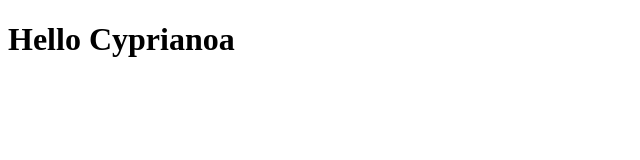
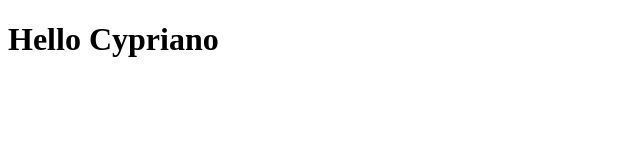
Before and after one commit to cyprianogarcia/clone-tabnews, a Next.js app: page / in a window 1280 px wide. Shown: the top 160 px of the page, without its empty margins (0-640 px from the left). Built offline with nearby package versions, Linux system fonts and the light colour scheme.

Commit message:
teste de status dos arquivos para commit

```diff
--- a/pages/index.js
+++ b/pages/index.js
@@ -1,5 +1,5 @@
 function Home(){
-    return <h1>Hello Cyprianoa</h1>;
+    return <h1>Hello Cypriano</h1>;
 }
 
 export default Home;
```
